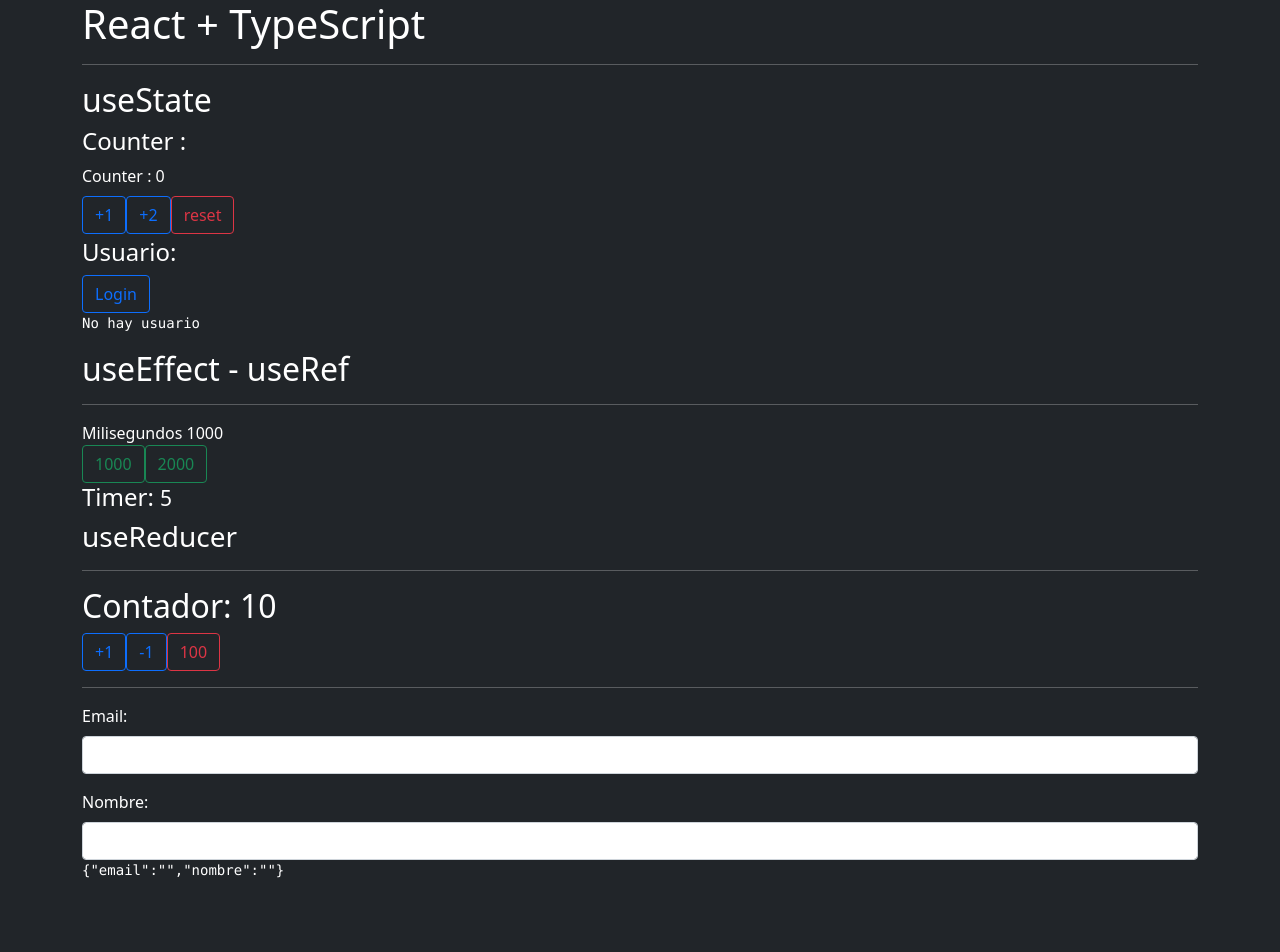
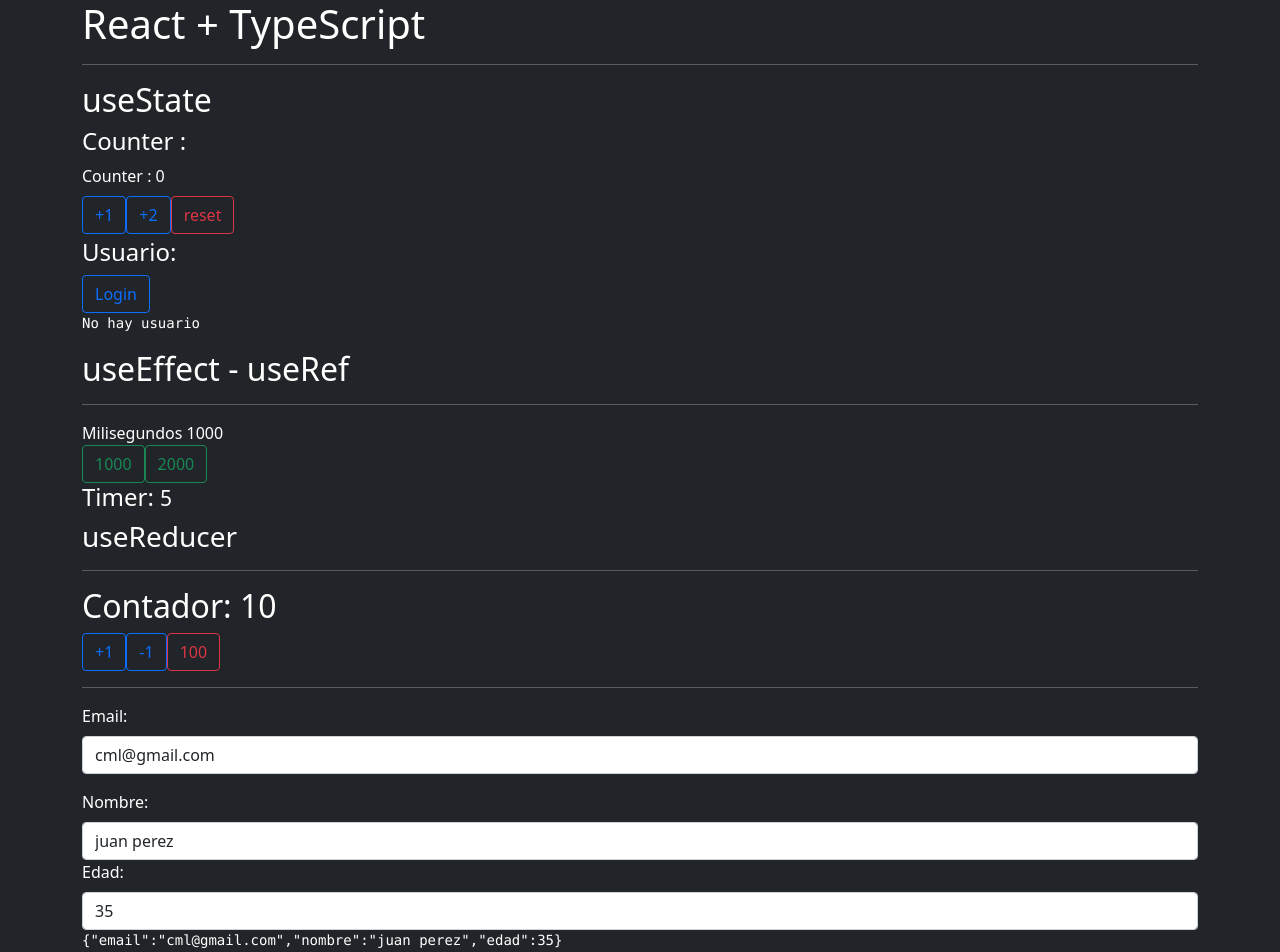
Before and after one commit to desarrollocml/react_hooks_typescript, a React (Create React App) app: page / in a window 1280 px wide. Shown: the top 952 px of the page. Built offline with nearby package versions, Linux system fonts and the light colour scheme.

Commit message:
useForm-custom hook

```diff
--- a/src/components/Formulario.tsx
+++ b/src/components/Formulario.tsx
@@ -1,17 +1,17 @@
-import React, { ChangeEvent, useState } from "react";
+import { useForm } from "../hooks/useForm";
 
+interface FormData {
+    email:string;
+    nombre:string;
+    edad:number
+}
 export default function Formulario() {
-  const [formulario, setFormulario] = useState({
-    email: "",
-    nombre: "",
+  const { formulario, handleChange } = useForm<FormData>({
+    email: "cml@gmail.com",
+    nombre: "juan perez",
+    edad:35,
   });
-  const handleChange = ({ target }: ChangeEvent<HTMLInputElement>) => {
-    const { name, value } = target;
-    setFormulario({
-      ...formulario,
-      [name]: value,
-    });
-  };
+  const {email,nombre,edad}=formulario;
   return (
     <>
       <form autoComplete="off">
@@ -24,12 +24,29 @@ export default function Formulario() {
             /* onChange={(ev) => handleChange(ev)}
             //si (ev) o cualquier arg esta en el paso a las dos funcines
             se puede no colocar */
+            value={email}
             onChange={handleChange}
           />
         </div>
         <div>
           <label className="form-label">Nombre:</label>
-          <input type="text" name="nombre" className="form-control" onChange={handleChange} />
+          <input
+            type="text"
+            name="nombre"
+            className="form-control"
+            value={nombre}
+            onChange={handleChange}
+          />
+        </div>
+        <div>
+          <label className="form-label">Edad:</label>
+          <input
+            type="number"
+            name="edad"
+            className="form-control"
+            value={edad}
+            onChange={handleChange}
+          />
         </div>
         <pre>{JSON.stringify(formulario)}</pre>
       </form>
--- /dev/null
+++ b/src/hooks/useForm.tsx
@@ -0,0 +1,17 @@
+import { ChangeEvent, useState } from "react";
+
+export function useForm<T>(initialState:T){
+  const [formulario, setFormulario] = useState(initialState);
+  const handleChange = ({ target }: ChangeEvent<HTMLInputElement>) => {
+    const { name, value } = target;
+    setFormulario({
+      ...formulario,
+      [name]: value,
+    });
+  };
+
+  return {
+    formulario,
+    handleChange,
+  };
+};
```
Also changed, not shown: src/components/Formulario2.tsx (added, +38 -0 lines).
